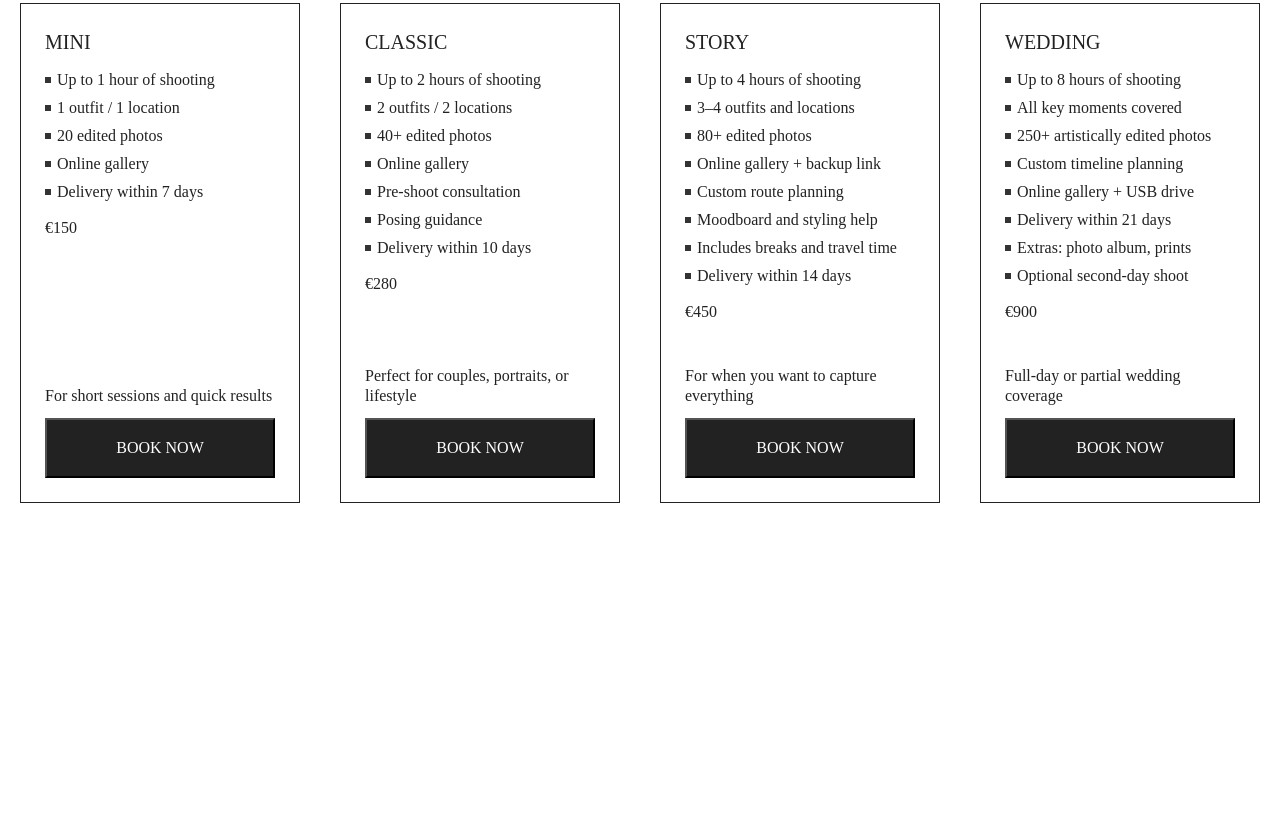
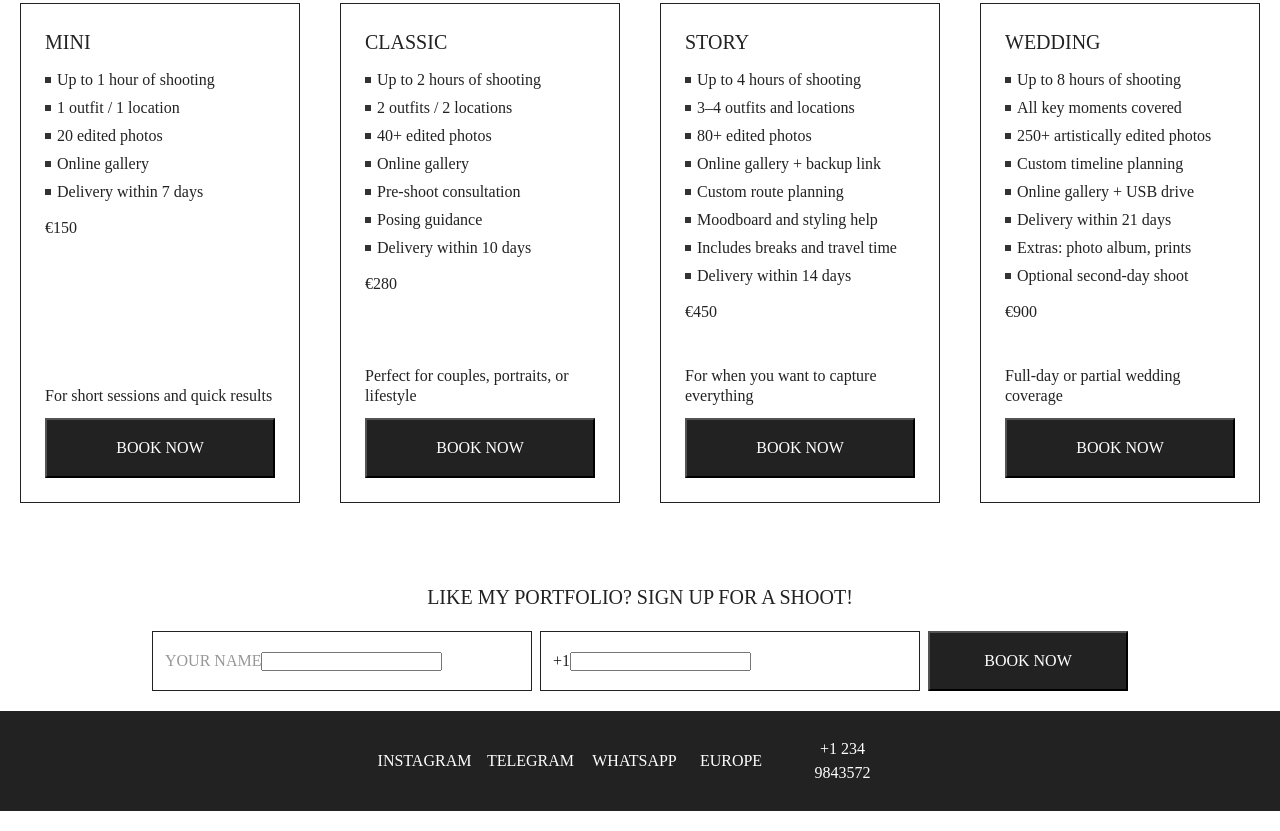
Before and after one commit to SiarheiKazakevich/portfolio, a plain HTML site: page index.html in a window 1280 px wide. Shown: the part 2757-3588 px from the top of the page. Before the commit the page ends 3320 px from the top, so only its background shows below. Drawn offline with Linux system fonts and the light colour scheme; a web font is replaced by a local one.

Commit message:
feat: add footer section 1440

```diff
--- a/index.html
+++ b/index.html
@@ -258,7 +258,29 @@
 
 
     <section class="faq"></section>
-    <footer class="footer"></footer>
+    <footer class="footer">
+      <div class="footertitletext">
+        Like my portfolio? Sign up for a shoot!
+      </div>
+      <form action="" method="" class="footerwraperinputsbox">
+        <p class="footerinputname footerinputtextsize">
+          <label for="name">your name</label>
+          <input id="name" name="name" type="text" class="">
+        </p>
+        <p class="footerinputname footerinputtextsize footerinputphone">
+          <label for="phone">+1</label>
+          <input id="phone" name="phone" type="text" class="">
+        </p>
+        <button class="footerinputtextsize footerbookbutton">book now</button>
+      </form>
+      <div class="footerwrapersocialboxes">
+        <div class="socialboxsize instagrambox">instagram</div>
+        <div class="socialboxsize telegrambox">telegram</div>
+        <div class="socialboxsize whatsappbox">whatsapp</div>
+        <div class="socialboxsize europebox">Europe</div>
+        <div class="socialboxsize phonenumberbox">+1 234 9843572</div>
+      </div>
+    </footer>
   </div>
   <script src="./scripts/script.js"></script>
 </body>
--- a/styles/style.css
+++ b/styles/style.css
@@ -1443,3 +1443,167 @@ a {
 
 /*---------pricecard4-----------------*/
 /*----0---*/
+
+/*---------footer-----------------*/
+.footer {
+  /* footer */
+  width: 100%;
+  max-width: 1440px;
+  height: 268px;
+  /* Автолейаут */
+  display: flex;
+  flex-direction: column;
+  justify-content: center;
+  align-items: center;
+  gap: 20px;
+  padding: 0px;
+  background: rgba(255, 255, 255, 1);
+}
+
+.footertitletext {
+  /* container */
+  width: 100%;
+  max-width: 1440px;
+  height: 28px;
+  /* Автолейаут */
+  display: flex;
+  flex-direction: row;
+  justify-content: center;
+  align-items: center;
+  padding: 0px 20px 0px 20px;
+  color: rgba(34, 34, 34, 1);
+
+  font-family: Oswald;
+  /*font-size: 20px;*/
+  font-size: 1.25rem;
+  font-weight: 400;
+  line-height: 28px;
+  letter-spacing: 0px;
+  text-align: center;
+  text-transform: uppercase;
+}
+
+.footerwraperinputsbox {
+  /* container */
+  width: 100%;
+  max-width: 1440px;
+  height: 60px;
+  /* Автолейаут */
+  display: flex;
+  flex-direction: row;
+  justify-content: center;
+  align-items: center;
+  gap: 8px;
+  padding: 0px 20px 0px 20px;
+
+}
+
+.footerinputname {
+  box-sizing: border-box;
+  border: 1px solid rgba(34, 34, 34, 1);
+  background: rgba(255, 255, 255, 1);
+  /* input */
+  width: 100%;
+  max-width: 380px;
+  height: 60px;
+  /* Автолейаут */
+  display: flex;
+  flex-direction: row;
+  justify-content: flex-start;
+  align-items: center;
+  padding: 0px 12px 0px 12px;
+
+}
+
+.footerinputtextsize {
+  color: rgba(152, 152, 152, 1);
+
+  font-family: Oswald;
+  /*font-size: 16px;*/
+  font-size: 1rem;
+  font-weight: 400;
+  line-height: 24px;
+  letter-spacing: 0px;
+  text-align: left;
+  text-transform: uppercase;
+}
+
+.footerinputphone {
+  color: rgba(34, 34, 34, 1);
+}
+
+.footerbookbutton {
+  color: rgba(255, 255, 255, 1);
+  text-align: center;
+  background: rgba(34, 34, 34, 1);
+  /* button */
+  width: 100%;
+  max-width: 200px;
+  height: 60px;
+  /* Автолейаут */
+  display: flex;
+  flex-direction: row;
+  justify-content: center;
+  align-items: center;
+  padding: 0px 20px 0px 20px;
+}
+
+.footerwrapersocialboxes {
+  background: rgba(34, 34, 34, 1);
+  /* container */
+  width: 100%;
+  max-width: 1440px;
+  height: 100px;
+  /* Автолейаут */
+  display: flex;
+  flex-direction: row;
+  justify-content: center;
+  align-items: center;
+  padding: 20px;
+
+}
+
+.socialboxsize {
+  /* .item */
+
+  height: 60px;
+  /* Автолейаут */
+  display: flex;
+  flex-direction: row;
+  justify-content: center;
+  align-items: center;
+  padding: 0px 20px 0px 20px;
+
+  color: rgba(255, 255, 255, 1);
+  font-family: Oswald;
+  /*font-size: 16px;*/
+  font-size: 1rem;
+  font-weight: 400;
+  line-height: 24px;
+  letter-spacing: 0px;
+  text-align: center;
+  text-transform: uppercase;
+}
+
+.instagrambox {
+  width: 100%;
+  max-width: 110px;
+}
+
+.telegrambox {
+  width: 100%;
+  max-width: 102px;
+}
+
+.whatsappbox {
+  width: 100%;
+  max-width: 106px;
+}
+.europebox{
+  width: 100%;
+  max-width: 87px;
+}
+.phonenumberbox{
+  width: 100%;
+  max-width: 136px;
+}
```
